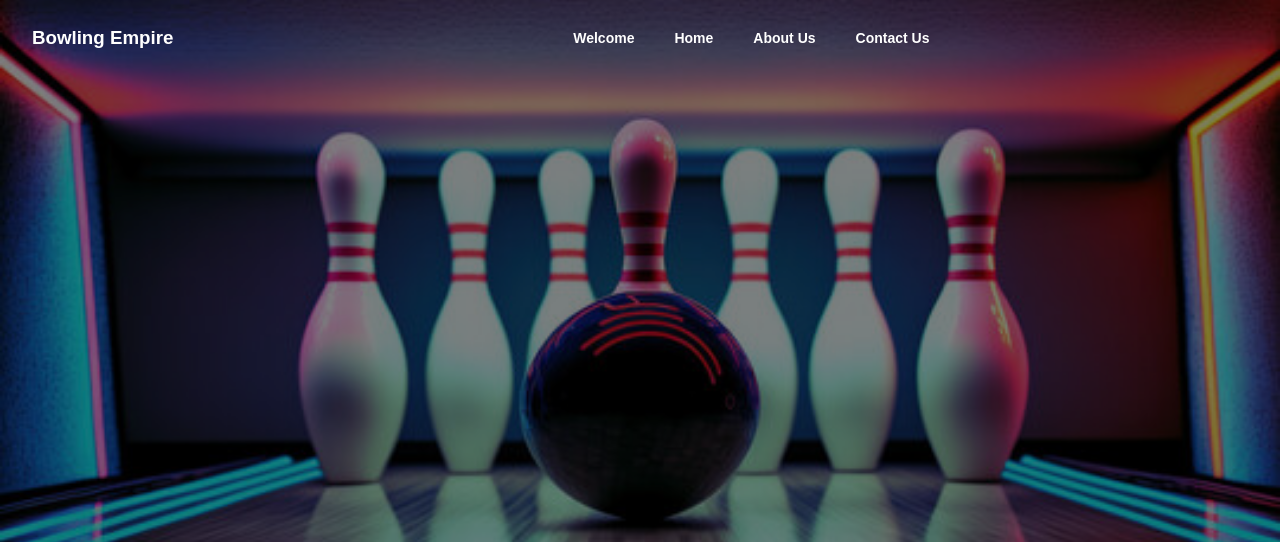
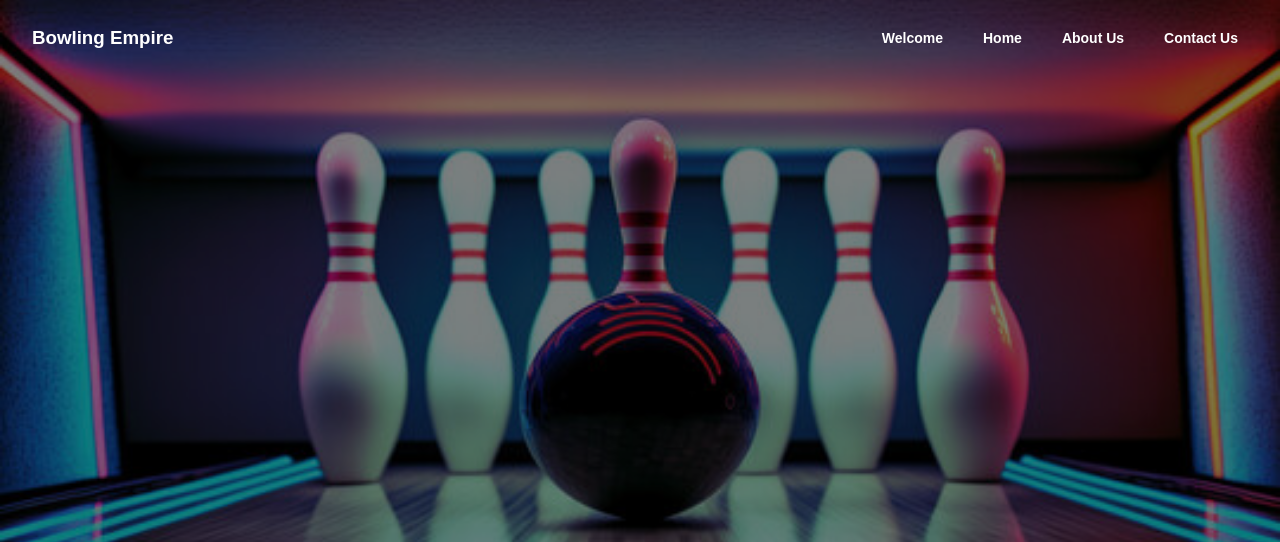
Before and after one commit to sabreenmb/Project, a plain HTML site: page index.html in a window 1280 px wide. Shown: the top 542 px of the page. Drawn offline with Linux system fonts and the light colour scheme.

Commit message:
change justify-content: center to flex-end;

```diff
--- a/style.css
+++ b/style.css
@@ -53,15 +53,14 @@ nav ul {
   position: relative;
   display: flex;
   align-items: flex-end;
-  justify-content: center;
-
-    float: right;
+  justify-content: flex-end;
 
 }
 
 nav ul li {
   padding: 3px 10px;
   list-style-type: none;
+
 }
 
 nav ul li a {
```
